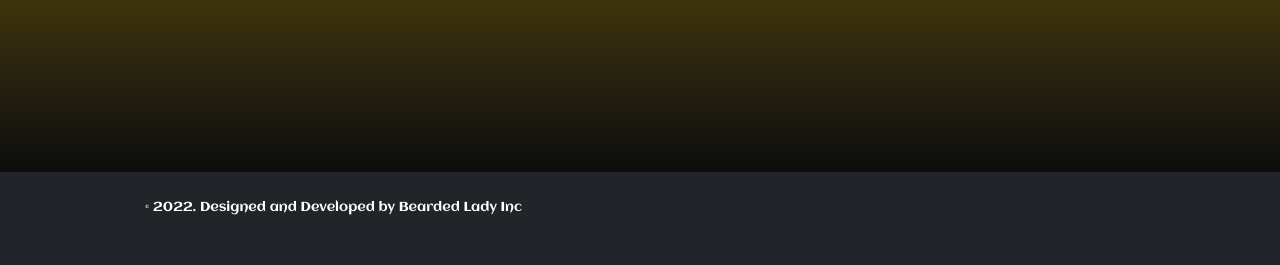
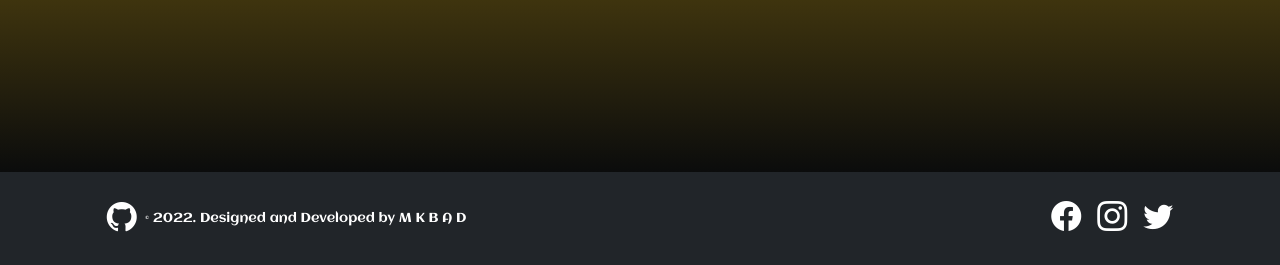
Before and after one commit to mkbad/khaligraphy, a Flask app: page /booking in a window 1280 px wide. Shown: the part 703-968 px from the top of the page. Before the commit the page ends 918 px from the top, so only its background shows below. Run offline with Flask 2, Linux system fonts and the light colour scheme; some libraries are stand-ins or nearby versions.

Commit message:
major update

```diff
--- a/templates/base.html
+++ b/templates/base.html
@@ -95,24 +95,25 @@
 
     <footer class="d-flex flex-wrap justify-content-center align-items-center py-4">
         <div class="col-md-6 d-flex align-items-center">
-            <a href="/" class="mb-3 me-2 mb-md-0 text-muted text-decoration-none lh-1">
-                <svg class="bi" width="30" height="24">
-                    <use xlink:href="#bootstrap"></use>
-                </svg>
+            <a href="https://github.com/mkbad" class="mb-3 me-2 mb-md-0 text-white text-decoration-none lh-1">
+                <i class="bi bi-github" style="font-size: 30px"></i>
             </a>
-            <span class="mb-3 mb-md-0 text-white">&copy; 2022. Designed and Developed by Bearded Lady Inc</span>
+            <span class="mb-3 mb-md-0 text-white">&copy; 2022. Designed and Developed by M K B A D</span>
         </div>
 
         <ul class="nav col-md-4 justify-content-end list-unstyled d-flex">
-            <li class="ms-3"><a class="text-muted" href="#"><svg class="bi" width="24" height="24">
-                        <use xlink:href="#twitter"></use>
-                    </svg></a></li>
-            <li class="ms-3"><a class="text-muted" href="#"><svg class="bi" width="24" height="24">
-                        <use xlink:href="#instagram"></use>
-                    </svg></a></li>
-            <li class="ms-3"><a class="text-muted" href="#"><svg class="bi" width="24" height="24">
-                        <use xlink:href="#facebook"></use>
-                    </svg></a></li>
+            <li class="ms-3"><a class="text-white" href="#">
+                    <i class="bi bi-facebook" style="font-size: 30px"></i>
+                </a></li>
+
+            <li class="ms-3"><a class="text-white" href="https://www.instagram.com/khaligraphy1/">
+                    <i class="bi bi-instagram" style="font-size: 30px"></i>
+                </a></li>
+
+            <li class="ms-3"><a class="text-white" href="#">
+                    <i class="bi bi-twitter" style="font-size: 30px"></i>
+
+                </a></li>
         </ul>
     </footer>
 
```
